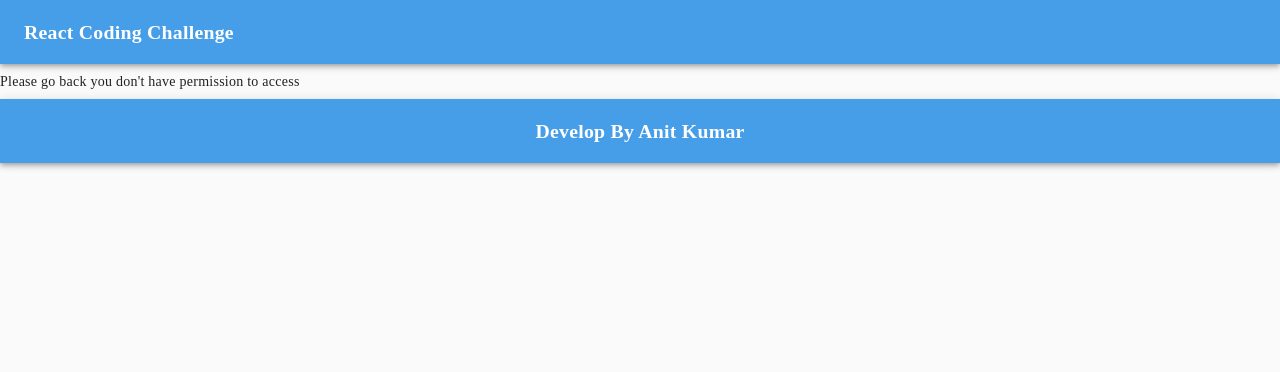
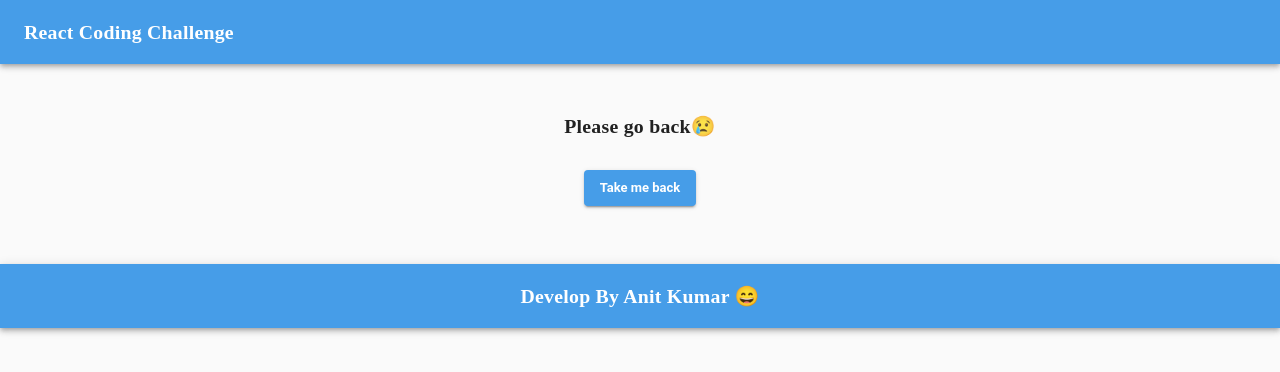
Before and after one commit to anitkumarsingh/BigApp-React-Challenge, a React (Create React App) app: page /home in a window 1280 px wide. Shown: the top 372 px of the page. Built offline with nearby package versions, Linux system fonts and the light colour scheme; what seamless-immutable would draw is missing.

Commit message:
error styling

```diff
--- a/src/components/Footer/Footer.js
+++ b/src/components/Footer/Footer.js
@@ -26,7 +26,7 @@ export default withStyles(styles)(({classes}) =>{
             <AppBar position="static">
                 <Toolbar>
                 <Typography className={classes.title} variant="h6" noWrap>
-                    Develop By Anit Kumar
+                    Develop By Anit Kumar <span role="img" aria-label="happy mode">😄</span>
                 </Typography>
                 </Toolbar>
             </AppBar>
--- a/src/components/NavBar/NavBar.js
+++ b/src/components/NavBar/NavBar.js
@@ -4,7 +4,7 @@ import Toolbar from '@material-ui/core/Toolbar';
 import Typography from '@material-ui/core/Typography';
 import { withStyles } from '@material-ui/core/styles';
 import { Link } from 'react-router-dom';
-import links from '../../util/Links';
+import links from '../../utility/Links';
 
 const styles = theme =>({
     root: {
--- a/src/pages/Error/Error.js
+++ b/src/pages/Error/Error.js
@@ -1,11 +1,45 @@
 import React from 'react';
+import Typography from '@material-ui/core/Typography';
+import { withStyles } from '@material-ui/core/styles';
+import Button from '@material-ui/core/Button';
+import { Link } from 'react-router-dom';
+import links from '../../utility/Links';
 
-const Error = () =>{
+const styles = theme =>({
+    root: {
+        flexGrow: 1,
+      },
+      title: {
+        flexGrow: 1,
+        textAlign:'center',
+        padding:'50px 0 50px 0',
+        display: 'none',
+        [theme.breakpoints.up('sm')]: {
+          display: 'block',
+        },
+      },
+      button: {
+        margin: theme.spacing(1),
+        color:'white'
+      },
+      linkText:{
+          textDecoration:'none'
+      }
+})
+
+const Error = ({classes}) =>{
     return(
         <>
-         <h5>Please go back you don't have permission to access </h5>
+         <Typography className={classes.title} variant="h6" noWrap>Please go back
+             <span role="img" aria-label="Message">😢</span><br/><br/>
+             <Link to={links.welcomeScreen()} className={classes.linkText}>
+                <Button variant="contained" color="primary" className={classes.button}>
+                    Take me back
+                </Button>
+            </Link>
+         </Typography>
         </>
     )
 }
 
-export default Error;
+export default withStyles(styles)(Error);
```
Also changed, not shown: src/utility/Links.js (renamed from src/util/Links.js), 2 other files (tests, documents, lock files or other folders).
